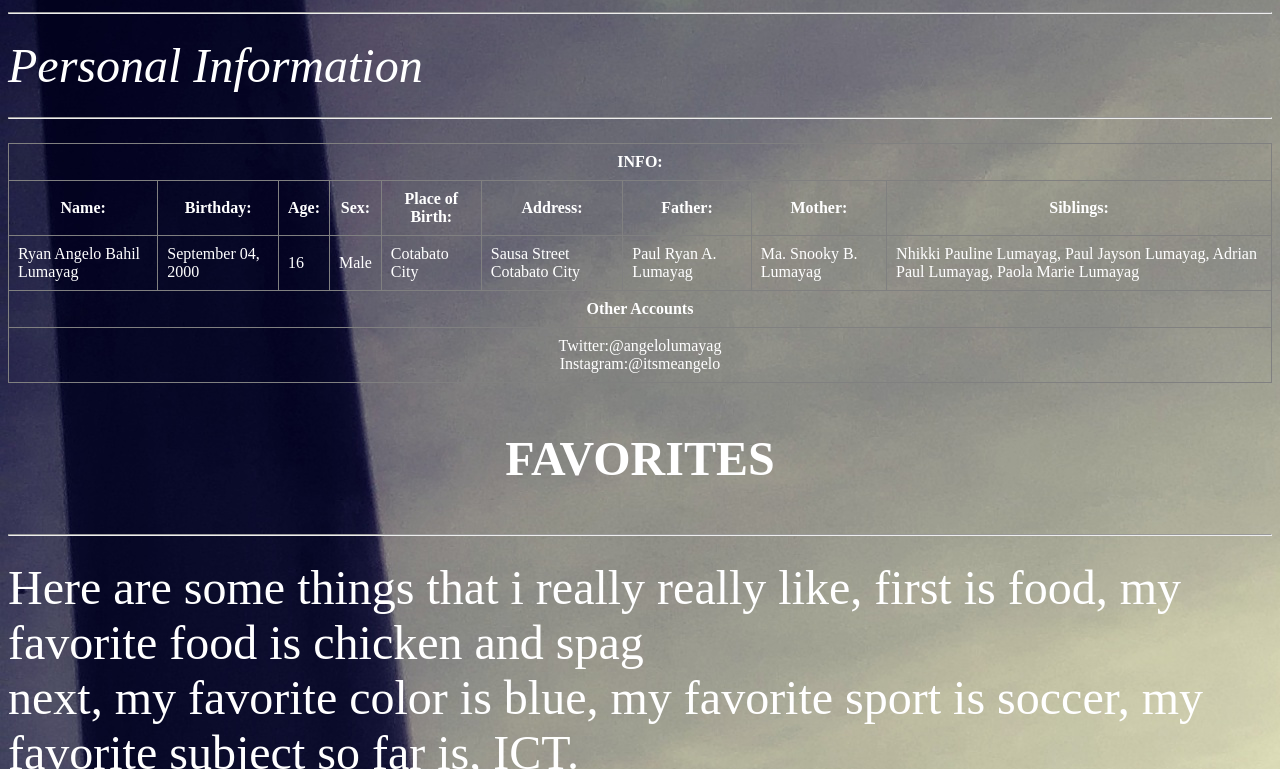
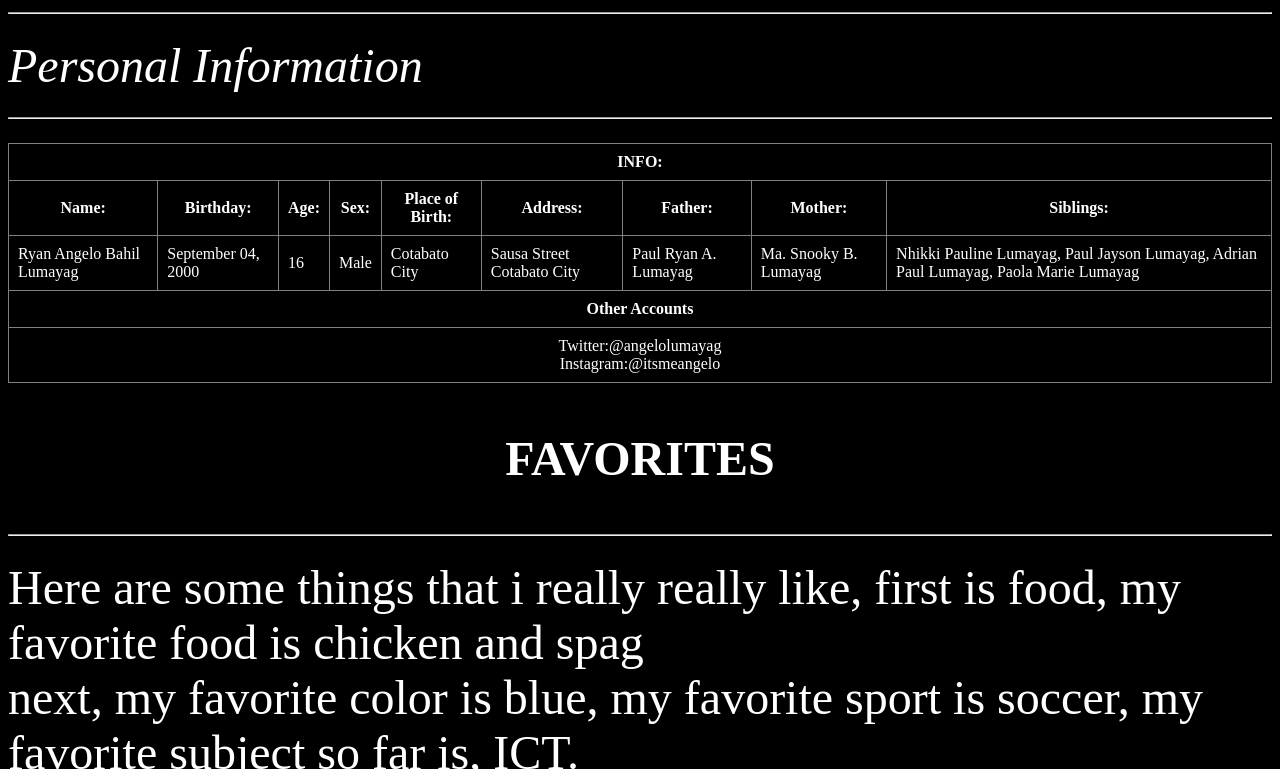
Before and after one commit to RyanAngeloLumayag/Angelo-Lumayag-Resume, a plain HTML site: page index.html in a window 1280 px wide. Shown: the part 560-1329 px from the top of the page. Drawn offline with Linux system fonts and the light colour scheme.

Commit message:
Update index.html

```diff
--- a/index.html
+++ b/index.html
@@ -9,9 +9,7 @@
 <p> Email Address: ralumayag@gmail.com</p>
 <hr><font color="white" size="12"><i> Personal Information</i></font></hr>
 </head>
-<style>
-body {background-image:url("back.jpg");}
-</style>
+<body bgcolor="black">
 <hr><table border="1" cellpadding="9" cellspacing="9" style="border-collapse:collapse;"></hr>
 <tr><td align="center" colspan="9"><strong><font color="white"><b> INFO:</b></strong></td></tr>
 <tr>
```
